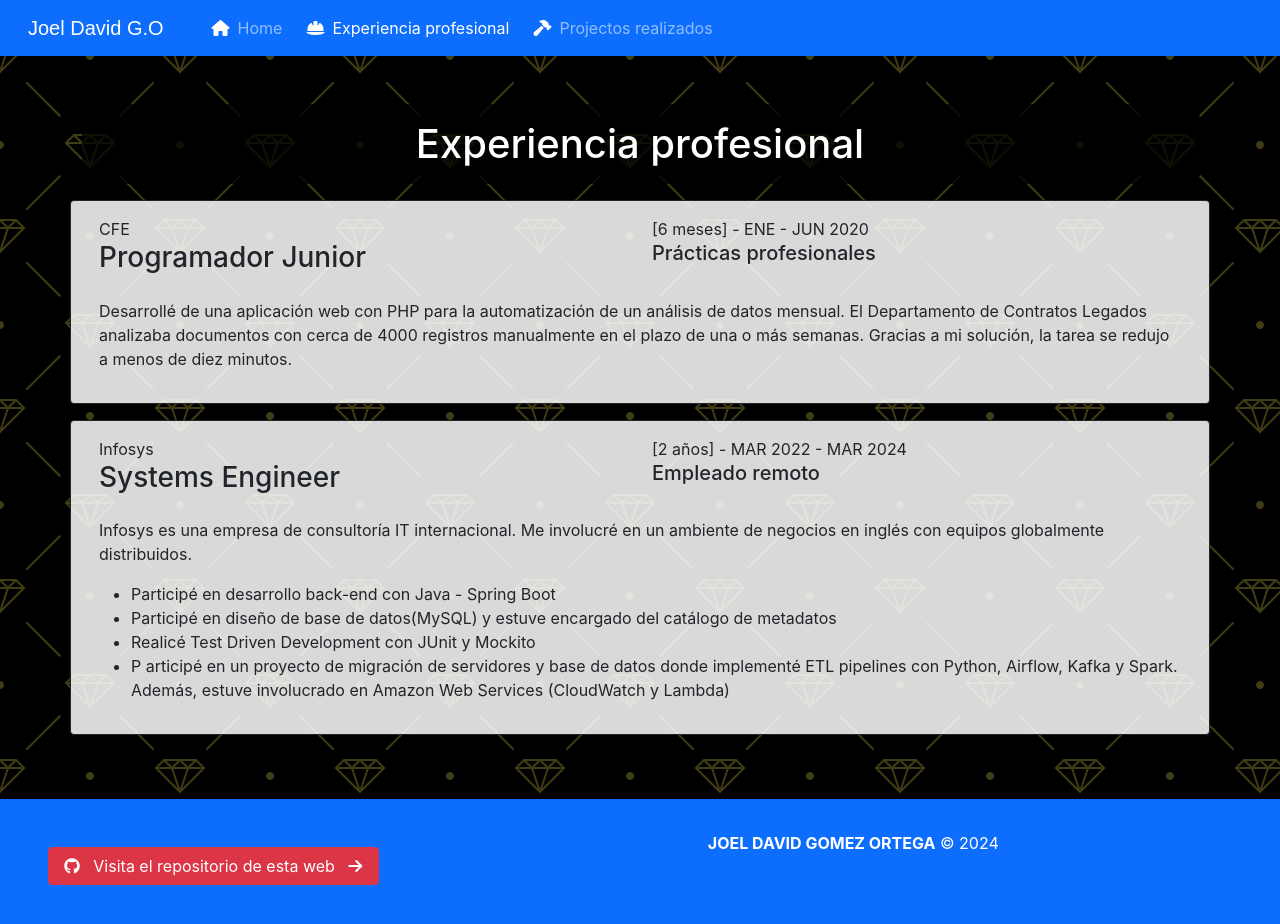
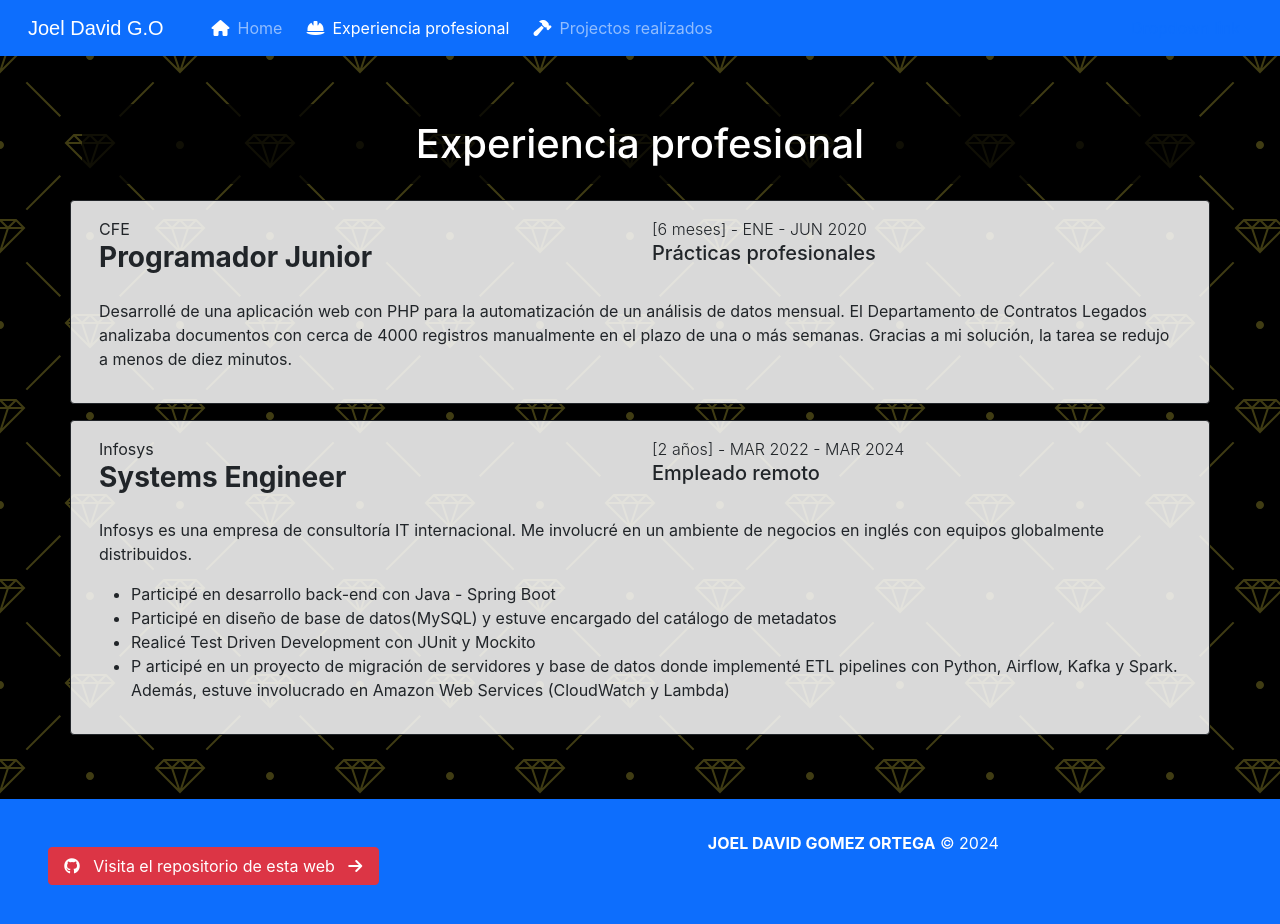
Before and after one commit to Davel99/resume, a React (Create React App) app: page /my-experience in a window 1280 px wide. Shown: the top 924 px of the page. Built offline with nearby package versions, Linux system fonts and the light colour scheme.

Commit message:
Improved styles

```diff
--- a/src/pages/Experience.jsx
+++ b/src/pages/Experience.jsx
@@ -5,10 +5,10 @@ const Experience = () => {
             <div className="row border border-dark rounded bg-semil text-dark p-3 my-3">
                 <div className="col-md-6">
                     <span>CFE</span>
-                    <h3>Programador Junior</h3>
+                    <h3 className="fw-bold">Programador Junior</h3>
                 </div>
                 <div className="col-md-6">
-                    <span>[6 meses] - ENE - JUN 2020</span>
+                    <span className="fw-light">[6 meses] - ENE - JUN 2020</span>
                     <h5>Prácticas profesionales</h5>
                 </div>
                 <div className="col-12 pt-3">
@@ -23,10 +23,10 @@ const Experience = () => {
             <div className="row border border-dark rounded bg-semil text-dark p-3 my-3">
                 <div className="col-md-6">
                     <span>Infosys</span>
-                    <h3>Systems Engineer</h3>
+                    <h3 className="fw-bold">Systems Engineer</h3>
                 </div>
                 <div className="col-md-6">
-                    <span>[2 años] - MAR 2022 - MAR 2024</span>
+                    <span className="fw-light">[2 años] - MAR 2022 - MAR 2024</span>
                     <h5>Empleado remoto</h5>
                 </div>
                 <div className="col-12 pt-3">
```
